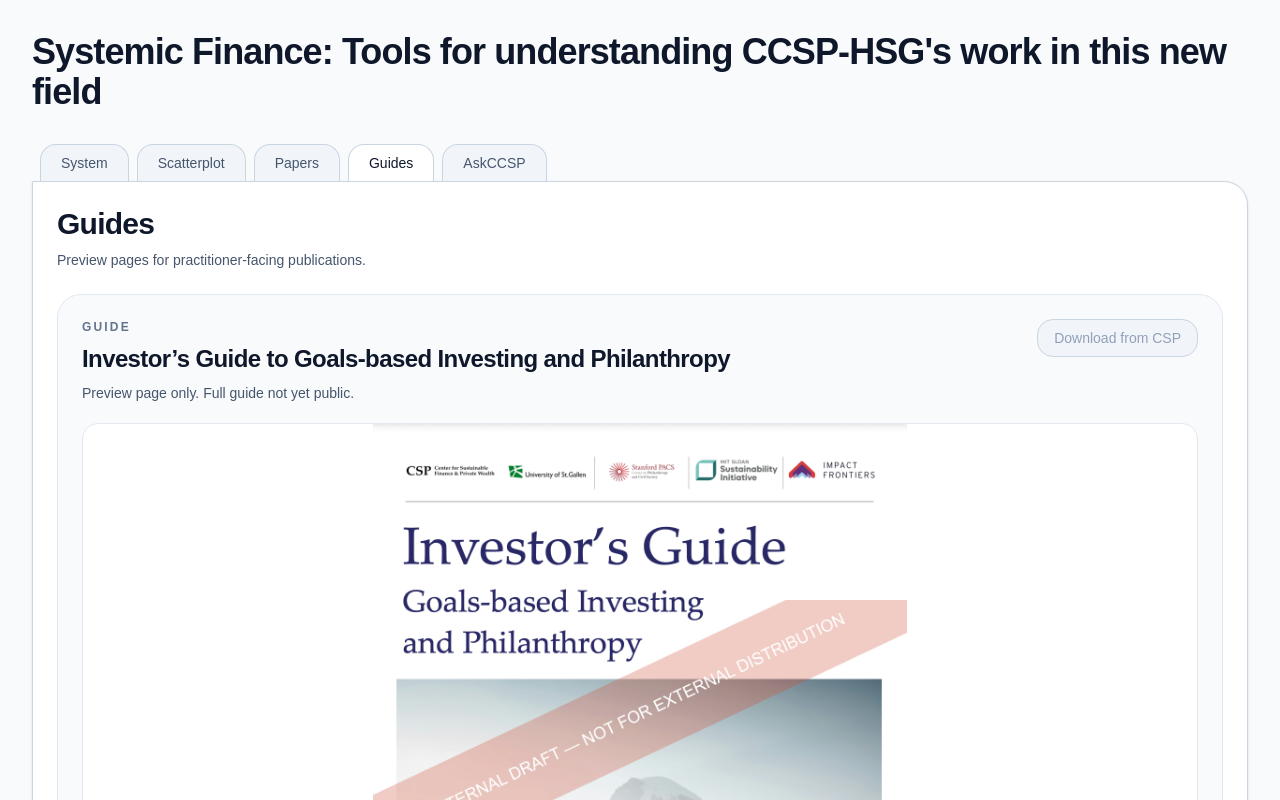
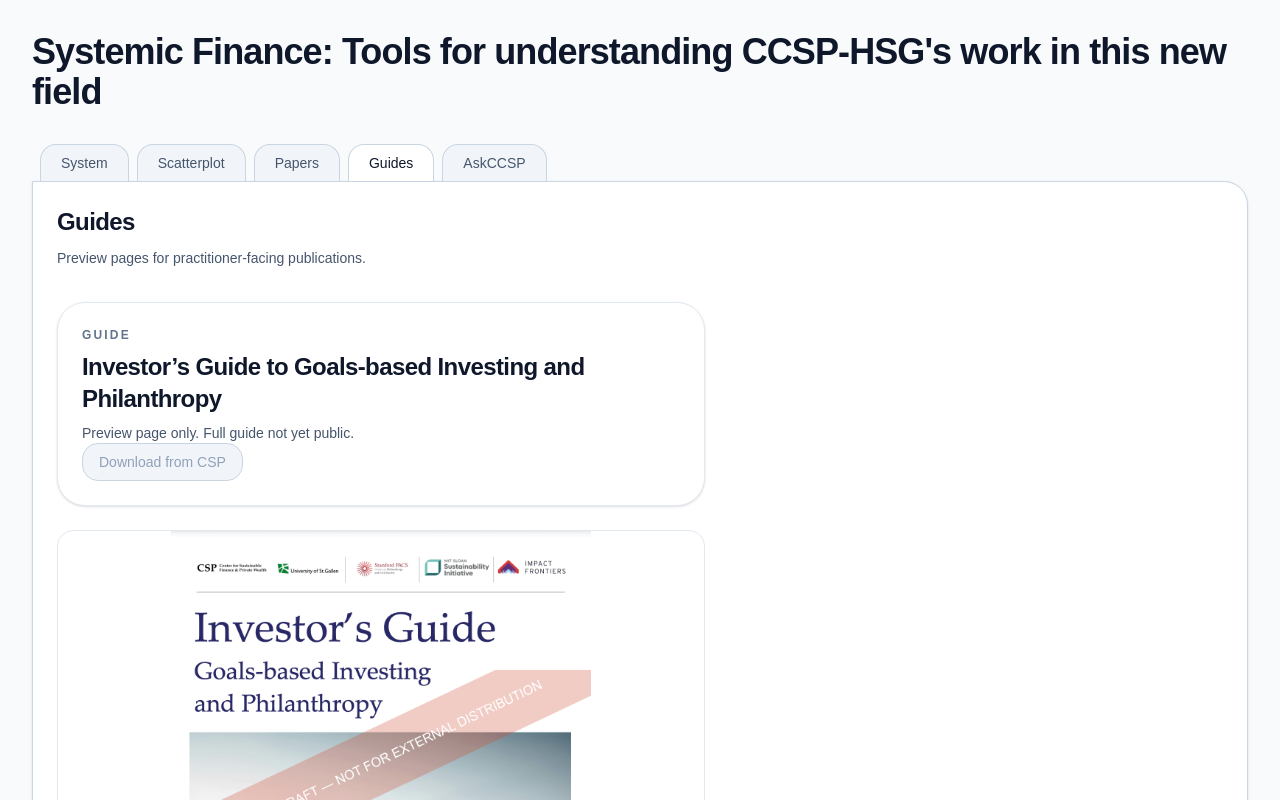
Before and after one commit to jh-tpp/visuals, a Next.js app: page / in a window 1280 px wide. Both pictures are taken after a click on the button "Guides". Shown: the top 800 px of the page. Built offline with nearby package versions, Linux system fonts and the light colour scheme.

Commit message:
Update GuidesPanel.jsx

```diff
--- a/components/GuidesPanel.jsx
+++ b/components/GuidesPanel.jsx
@@ -48,7 +48,7 @@ function GuidePreview({ guide }) {
       <img
         src={guide.previewSrc}
         alt={guide.title}
-        className="h-[760px] w-full rounded-2xl border border-slate-200 object-contain bg-white"
+        className="h-[600px] w-full rounded-2xl border border-slate-200 object-contain bg-white"
       />
     );
   }
@@ -57,15 +57,15 @@ function GuidePreview({ guide }) {
     <iframe
       src={guide.previewSrc}
       title={guide.title}
-      className="h-[760px] w-full rounded-2xl border border-slate-200 bg-white"
+      className="h-[600px] w-full rounded-2xl border border-slate-200 bg-white"
     />
   );
 }
 
 function GuideCard({ guide }) {
   return (
-    <section className="rounded-3xl border border-slate-200 bg-slate-50 p-5 md:p-6">
-      <div className="mb-5 flex flex-col gap-4 md:flex-row md:items-start md:justify-between">
+    <section className="grid gap-6 justify-start">
+      <div className="w-[648px] max-w-full rounded-[28px] border border-slate-200 bg-white p-6 shadow-sm">
         <div className="space-y-2">
           <div className="text-xs font-semibold uppercase tracking-[0.18em] text-slate-500">
             Guide
@@ -78,7 +78,7 @@ function GuideCard({ guide }) {
           </p>
         </div>
 
-        <div className="flex shrink-0 flex-wrap gap-3">
+        <div className="shrink-0">
           <ActionButton
             href={guide.downloadHref}
             disabled={guide.downloadDisabled}
@@ -95,12 +95,12 @@ function GuideCard({ guide }) {
 
 export default function GuidesPanel() {
   return (
-    <div className="space-y-6">
-      <div className="space-y-2">
-        <h1 className="text-3xl font-semibold tracking-tight text-slate-900">
+    <div className="space-y-8">
+      <div className="max-w-3xl space-y-2">
+        <h2 className="text-2xl font-semibold tracking-tight text-slate-900">
           Guides
-        </h1>
-        <p className="text-sm text-slate-600">
+        </h2>
+        <p className="text-sm leading-6 text-slate-600">
           Preview pages for practitioner-facing publications.
         </p>
       </div>
```
